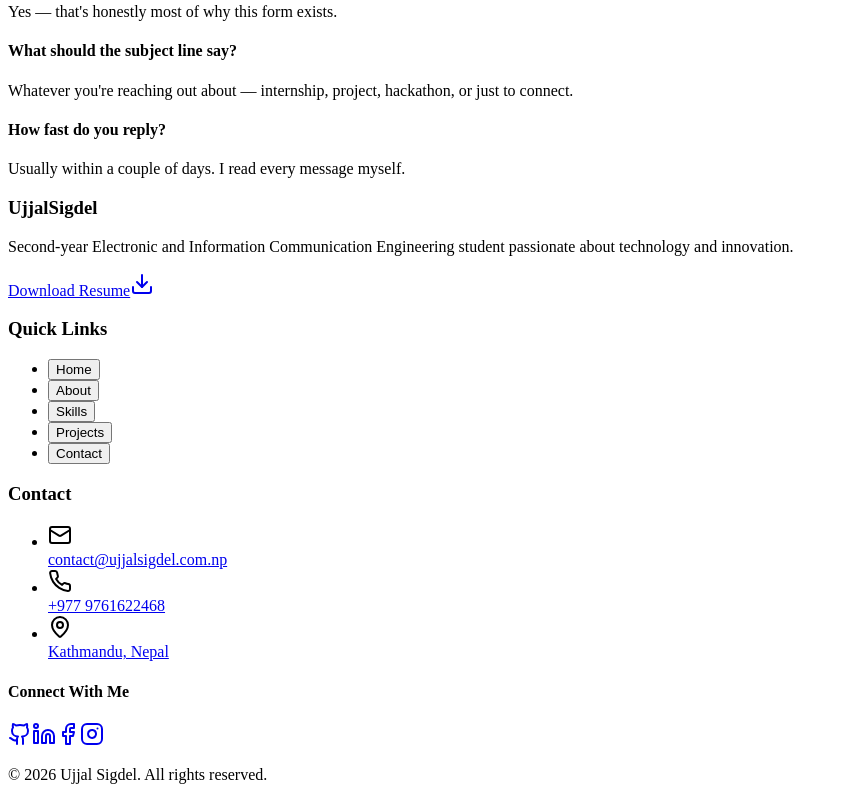
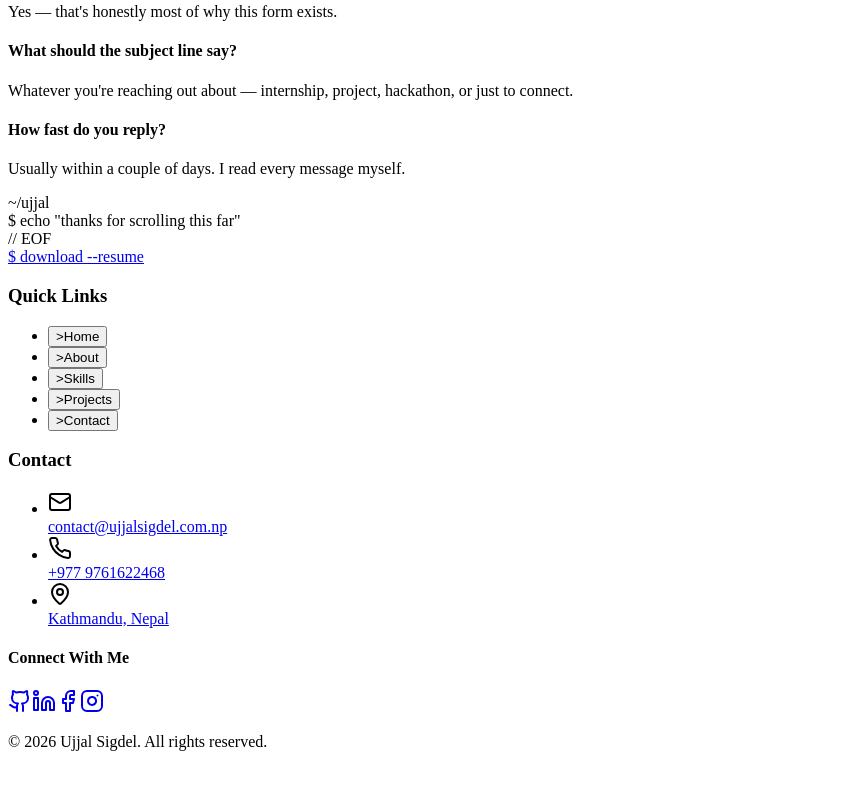
Before and after one commit to UjjalSigdel/Personal-Website, a React (Vite) app in the folder client/: page / in a window 1280 px wide. Shown: the part 3871-4671 px from the top of the page, without its empty margins (0-844 px from the left). After the commit the page ends 4638 px from the top, so only its background shows below. Built offline with nearby package versions, Linux system fonts and the light colour scheme.

Commit message:
Redesign Footer Section

```diff
--- a/client/src/components/Footer.tsx
+++ b/client/src/components/Footer.tsx
@@ -1,5 +1,4 @@
 import {
-  Download,
   Mail,
   Phone,
   MapPin,
@@ -29,27 +28,21 @@ export default function Footer({
       <div className="container mx-auto px-4 sm:px-6 lg:px-8">
         <div className="grid md:grid-cols-3 gap-12">
           <div>
-            <h3 className="text-xl font-['Inter'] font-bold mb-4 text-white">
-              <span className="bg-gradient-to-r from-[#3B82F6] to-[#06B6D4] bg-clip-text text-transparent">
-                U
-              </span>
-              jjal
-              <span className="bg-gradient-to-r from-[#3B82F6] to-[#06B6D4] bg-clip-text text-transparent ml-1">
-                S
-              </span>
-              igdel
-            </h3>
-            <p className="text-gray-300 mb-4">
-              Second-year Electronic and Information Communication Engineering
-              student passionate about technology and innovation.
-            </p>
+            <div className="flex items-center gap-2 font-mono font-bold text-base text-[#E7ECF5] mb-4">
+              <span className="w-1.5 h-1.5 rounded-full bg-[#4ADE80]" />
+              ~/ujjal
+            </div>
+            <div className="font-mono text-sm text-[#8a9a8f] leading-relaxed mb-5">
+              <span className="text-[#6EE7A8]">$</span> echo "thanks for scrolling this far"
+              <br />
+              // EOF
+            </div>
             <a
               href="/MyCV.pdf"
               download="Ujjal_Sigdel_CV.pdf"
-              className="inline-flex items-center text-[#3B82F6] hover:text-[#3B82F6]/80 transition-colors"
+              className="inline-flex font-mono text-sm px-3 py-2 rounded-md border border-[#2b5940] bg-[#122318] text-[#6EE7A8] hover:bg-[#173626] transition-colors"
             >
-              <span>Download Resume</span>
-              <Download className="h-4 w-4 ml-1" />
+              $ download --resume
             </a>
           </div>
 
@@ -61,40 +54,45 @@ export default function Footer({
               <li>
                 <button
                   onClick={onHomeClick}
-                  className="text-gray-300 hover:text-white hover:translate-x-1 transition-all"
+                  className="group flex items-center gap-1 text-gray-300 hover:text-white transition-colors"
                 >
+                  <span className="font-mono text-[#4ADE80] text-sm opacity-0 group-hover:opacity-100 transition-opacity">&gt;</span>
                   Home
                 </button>
               </li>
               <li>
                 <button
                   onClick={onAboutClick}
-                  className="text-gray-300 hover:text-white hover:translate-x-1 transition-all"
+                  className="group flex items-center gap-1 text-gray-300 hover:text-white transition-colors"
                 >
+                  <span className="font-mono text-[#4ADE80] text-sm opacity-0 group-hover:opacity-100 transition-opacity">&gt;</span>
                   About
                 </button>
               </li>
               <li>
                 <button
                   onClick={onSkillsClick}
-                  className="text-gray-300 hover:text-white hover:translate-x-1 transition-all"
+                  className="group flex items-center gap-1 text-gray-300 hover:text-white transition-colors"
                 >
+                  <span className="font-mono text-[#4ADE80] text-sm opacity-0 group-hover:opacity-100 transition-opacity">&gt;</span>
                   Skills
                 </button>
               </li>
               <li>
                 <button
                   onClick={onProjectsClick}
-                  className="text-gray-300 hover:text-white hover:translate-x-1 transition-all"
+                  className="group flex items-center gap-1 text-gray-300 hover:text-white transition-colors"
                 >
+                  <span className="font-mono text-[#4ADE80] text-sm opacity-0 group-hover:opacity-100 transition-opacity">&gt;</span>
                   Projects
                 </button>
               </li>
               <li>
                 <button
                   onClick={onContactClick}
-                  className="text-gray-300 hover:text-white hover:translate-x-1 transition-all"
+                  className="group flex items-center gap-1 text-gray-300 hover:text-white transition-colors"
                 >
+                  <span className="font-mono text-[#4ADE80] text-sm opacity-0 group-hover:opacity-100 transition-opacity">&gt;</span>
                   Contact
                 </button>
               </li>
```
Also changed, not shown: 1 other file (tests, documents, lock files or other folders).
